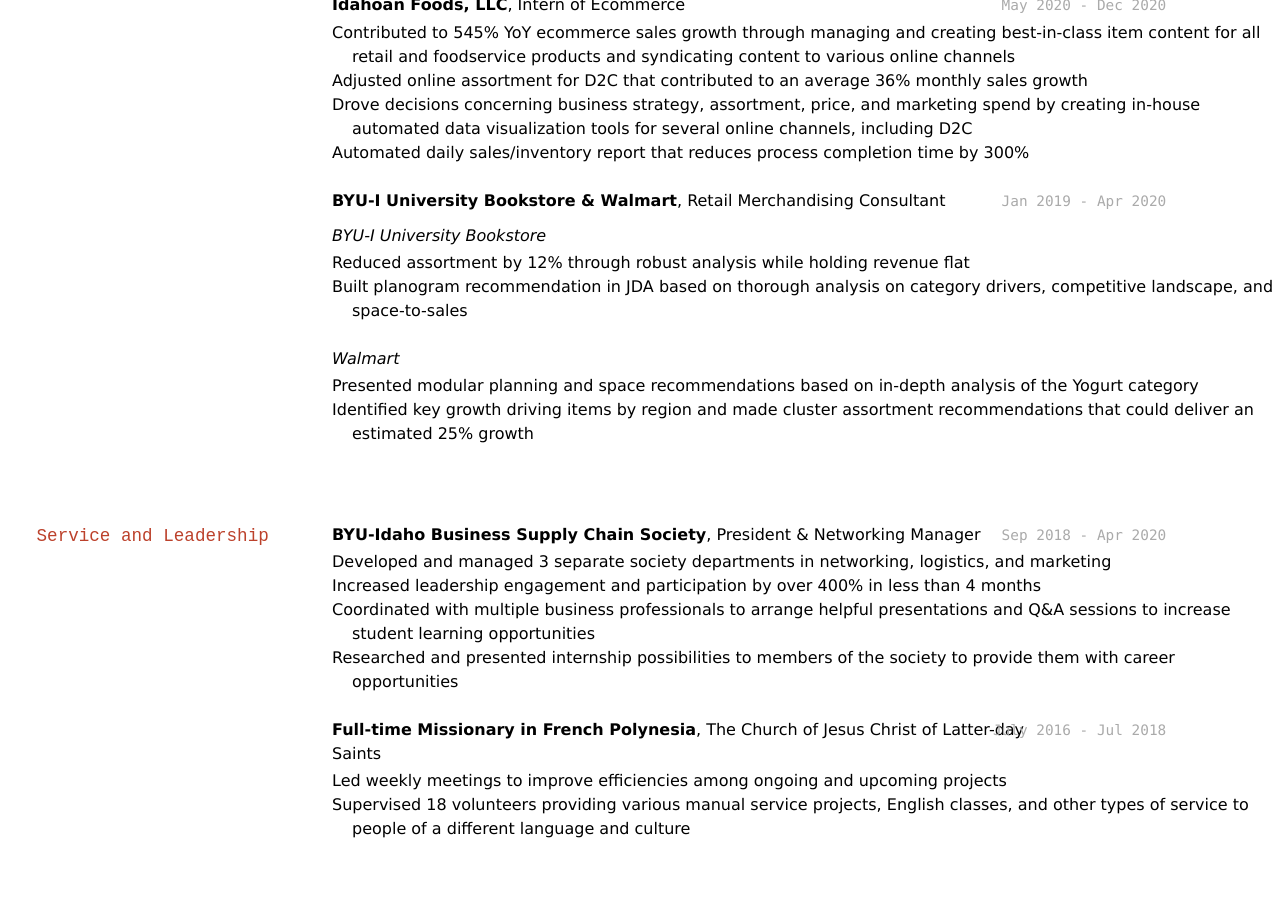
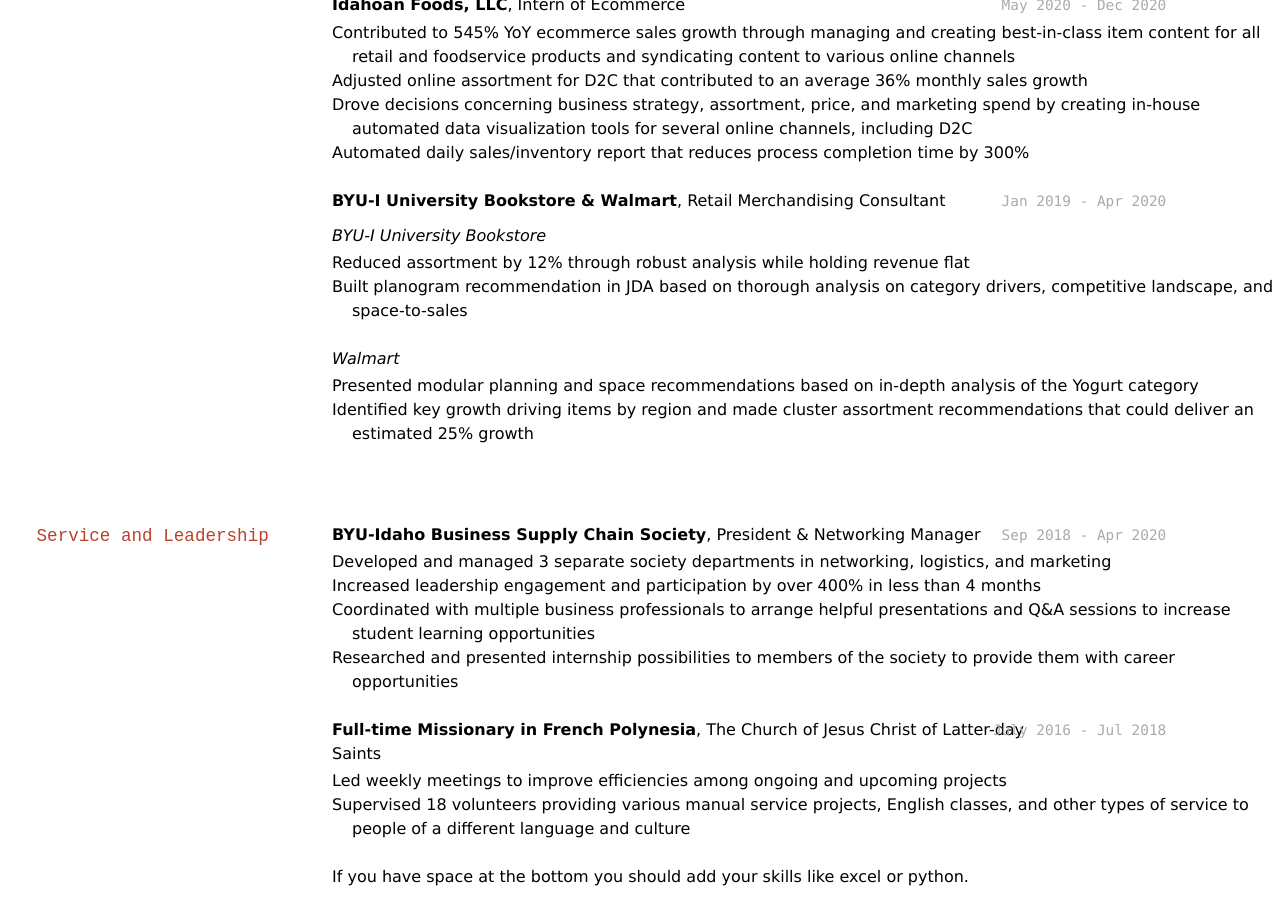
Before and after one commit to BretClaflin/new_claflin_resume, a Jekyll site: the page built from docs/index.md, in a window 1280 px wide and 900 px high, scrolled down 949 px. Built offline with Jekyll 4.4.1, drawn with Linux system fonts in a browser that asks for light colours; before the commit the page ends 1814 px from its top, so only the background shows below that.

Commit message:
Travis's recommendation
Most bestests

```diff
--- a/docs/index.md
+++ b/docs/index.md
@@ -91,5 +91,7 @@ __Full-time Missionary in French Polynesia__, The Church of Jesus Christ of Latt
 - Led weekly meetings to improve efficiencies among ongoing and upcoming projects
 - Supervised 18 volunteers providing various manual service projects, English classes, and other types of service to people of a different language and culture
 
+If you have space at the bottom you should add your skills like excel or python.
+
 <!-- ### Footer
 Last updated: May 2013 -->
```
